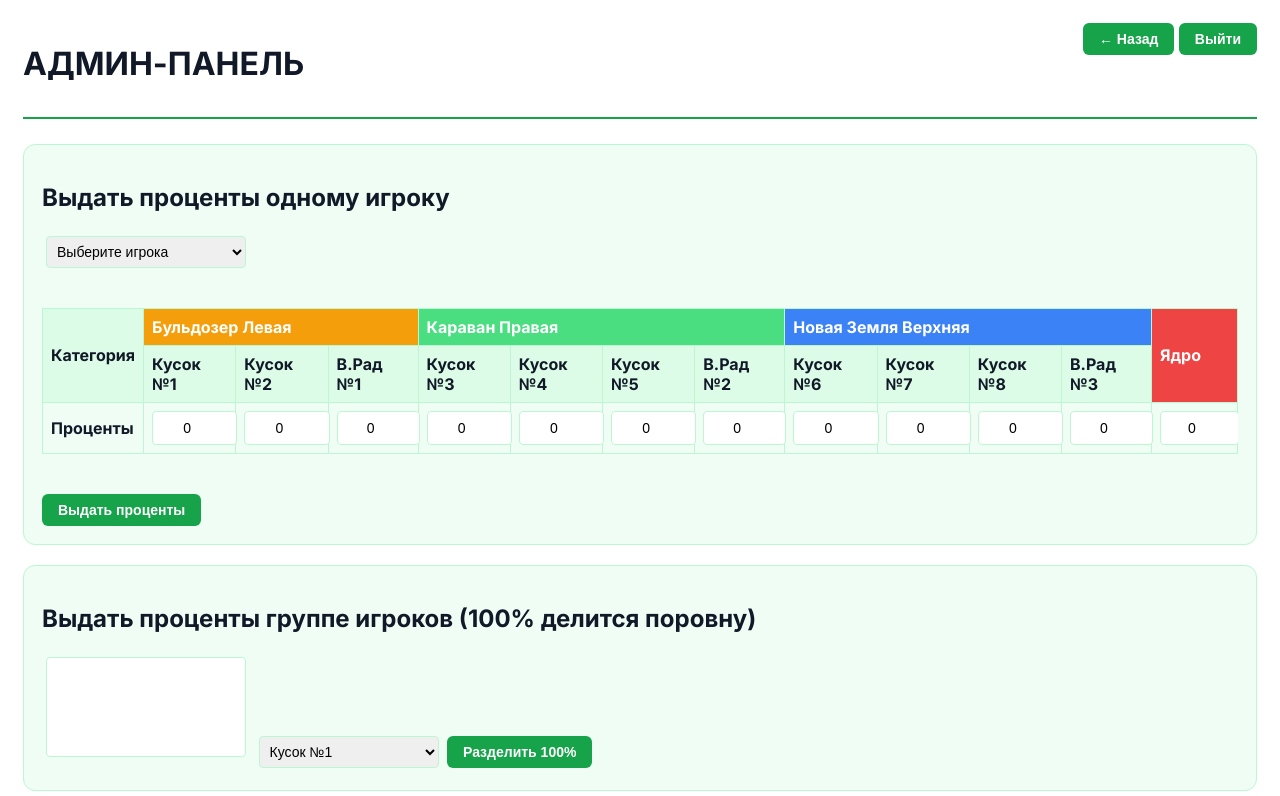
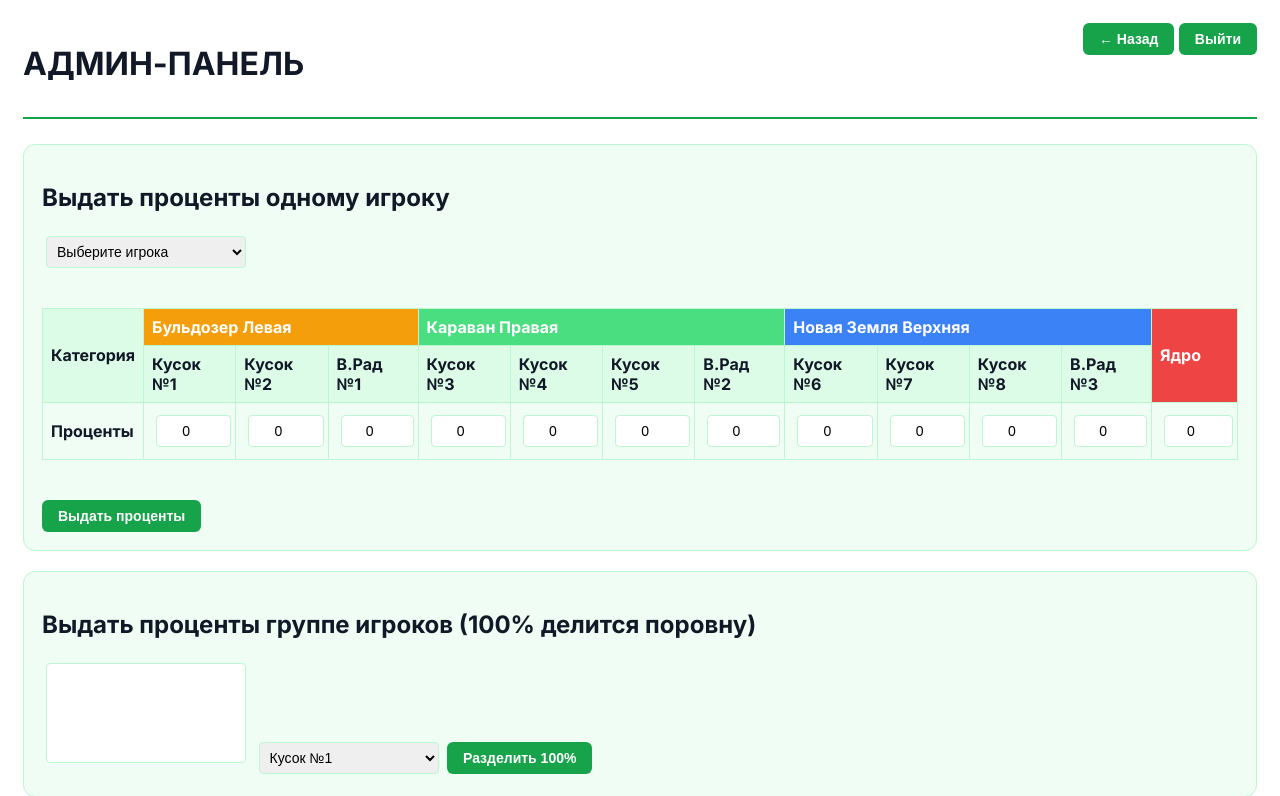
Before and after one commit to volifnap123-lgtm/brazzers-clan2, a Flask app: page /admin-panel in a window 1280 px wide. Shown: the top 796 px of the page. Run offline with Flask 3, Linux system fonts and the light colour scheme; a user stored in the database is signed in; data that the repository does not hold is empty.

Commit message:
Update admin_panel.html

```diff
--- a/templates/admin_panel.html
+++ b/templates/admin_panel.html
@@ -177,18 +177,18 @@
                 <tbody>
                     <tr>
                         <td><strong>Проценты</strong></td>
-                        <td style="padding: 4px;"><input type="number" step="0.1" name="chunk1" value="0" style="width: 100%; height: 32px; padding: 0; text-align: center; border: 1px solid var(--border-color); border-radius: 4px;"></td>
-                        <td style="padding: 4px;"><input type="number" step="0.1" name="chunk2" value="0" style="width: 100%; height: 32px; padding: 0; text-align: center; border: 1px solid var(--border-color); border-radius: 4px;"></td>
-                        <td style="padding: 4px;"><input type="number" step="0.1" name="vr1" value="0" style="width: 100%; height: 32px; padding: 0; text-align: center; border: 1px solid var(--border-color); border-radius: 4px;"></td>
-                        <td style="padding: 4px;"><input type="number" step="0.1" name="chunk3" value="0" style="width: 100%; height: 32px; padding: 0; text-align: center; border: 1px solid var(--border-color); border-radius: 4px;"></td>
-                        <td style="padding: 4px;"><input type="number" step="0.1" name="chunk4" value="0" style="width: 100%; height: 32px; padding: 0; text-align: center; border: 1px solid var(--border-color); border-radius: 4px;"></td>
-                        <td style="padding: 4px;"><input type="number" step="0.1" name="chunk5" value="0" style="width: 100%; height: 32px; padding: 0; text-align: center; border: 1px solid var(--border-color); border-radius: 4px;"></td>
-                        <td style="padding: 4px;"><input type="number" step="0.1" name="vr2" value="0" style="width: 100%; height: 32px; padding: 0; text-align: center; border: 1px solid var(--border-color); border-radius: 4px;"></td>
-                        <td style="padding: 4px;"><input type="number" step="0.1" name="chunk6" value="0" style="width: 100%; height: 32px; padding: 0; text-align: center; border: 1px solid var(--border-color); border-radius: 4px;"></td>
-                        <td style="padding: 4px;"><input type="number" step="0.1" name="chunk7" value="0" style="width: 100%; height: 32px; padding: 0; text-align: center; border: 1px solid var(--border-color); border-radius: 4px;"></td>
-                        <td style="padding: 4px;"><input type="number" step="0.1" name="chunk8" value="0" style="width: 100%; height: 32px; padding: 0; text-align: center; border: 1px solid var(--border-color); border-radius: 4px;"></td>
-                        <td style="padding: 4px;"><input type="number" step="0.1" name="vr3" value="0" style="width: 100%; height: 32px; padding: 0; text-align: center; border: 1px solid var(--border-color); border-radius: 4px;"></td>
-                        <td style="padding: 4px;"><input type="number" step="0.1" name="core" value="0" style="width: 100%; height: 32px; padding: 0; text-align: center; border: 1px solid var(--border-color); border-radius: 4px;"></td>
+                        <td><input type="number" step="0.1" name="chunk1" value="0" class="chunk-input"></td>
+                        <td><input type="number" step="0.1" name="chunk2" value="0" class="chunk-input"></td>
+                        <td><input type="number" step="0.1" name="vr1" value="0" class="chunk-input"></td>
+                        <td><input type="number" step="0.1" name="chunk3" value="0" class="chunk-input"></td>
+                        <td><input type="number" step="0.1" name="chunk4" value="0" class="chunk-input"></td>
+                        <td><input type="number" step="0.1" name="chunk5" value="0" class="chunk-input"></td>
+                        <td><input type="number" step="0.1" name="vr2" value="0" class="chunk-input"></td>
+                        <td><input type="number" step="0.1" name="chunk6" value="0" class="chunk-input"></td>
+                        <td><input type="number" step="0.1" name="chunk7" value="0" class="chunk-input"></td>
+                        <td><input type="number" step="0.1" name="chunk8" value="0" class="chunk-input"></td>
+                        <td><input type="number" step="0.1" name="vr3" value="0" class="chunk-input"></td>
+                        <td><input type="number" step="0.1" name="core" value="0" class="chunk-input"></td>
                     </tr>
                 </tbody>
             </table>
@@ -196,6 +196,19 @@
         <button class="btn" type="submit" style="margin-top: 16px;">Выдать проценты</button>
     </form>
 </div>
+
+<style>
+.chunk-input {
+    width: 100%;
+    height: 32px;
+    padding: 0 4px;
+    text-align: center;
+    border: 1px solid var(--border-color);
+    border-radius: 4px;
+    box-sizing: border-box;
+    font-size: 14px;
+}
+</style>
 
 <!-- Выдать проценты группе -->
 <div class="section">
```
